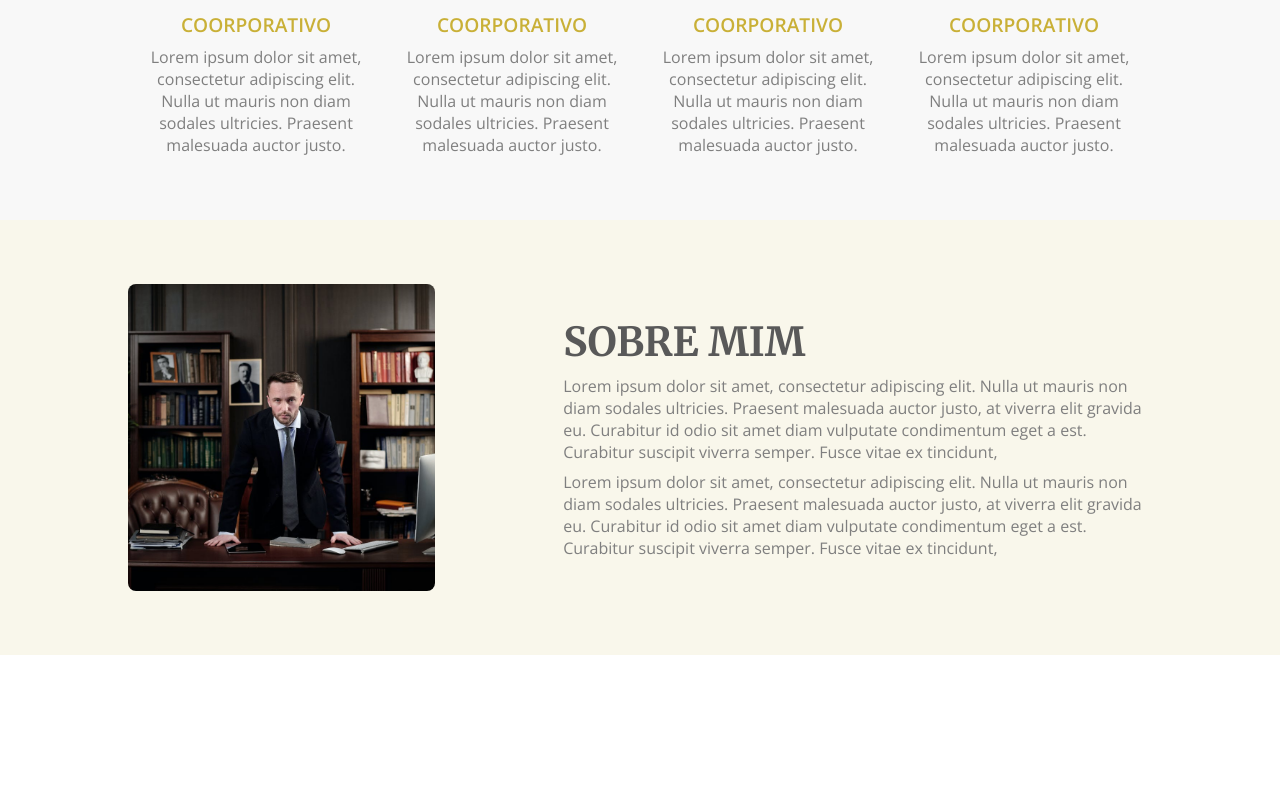
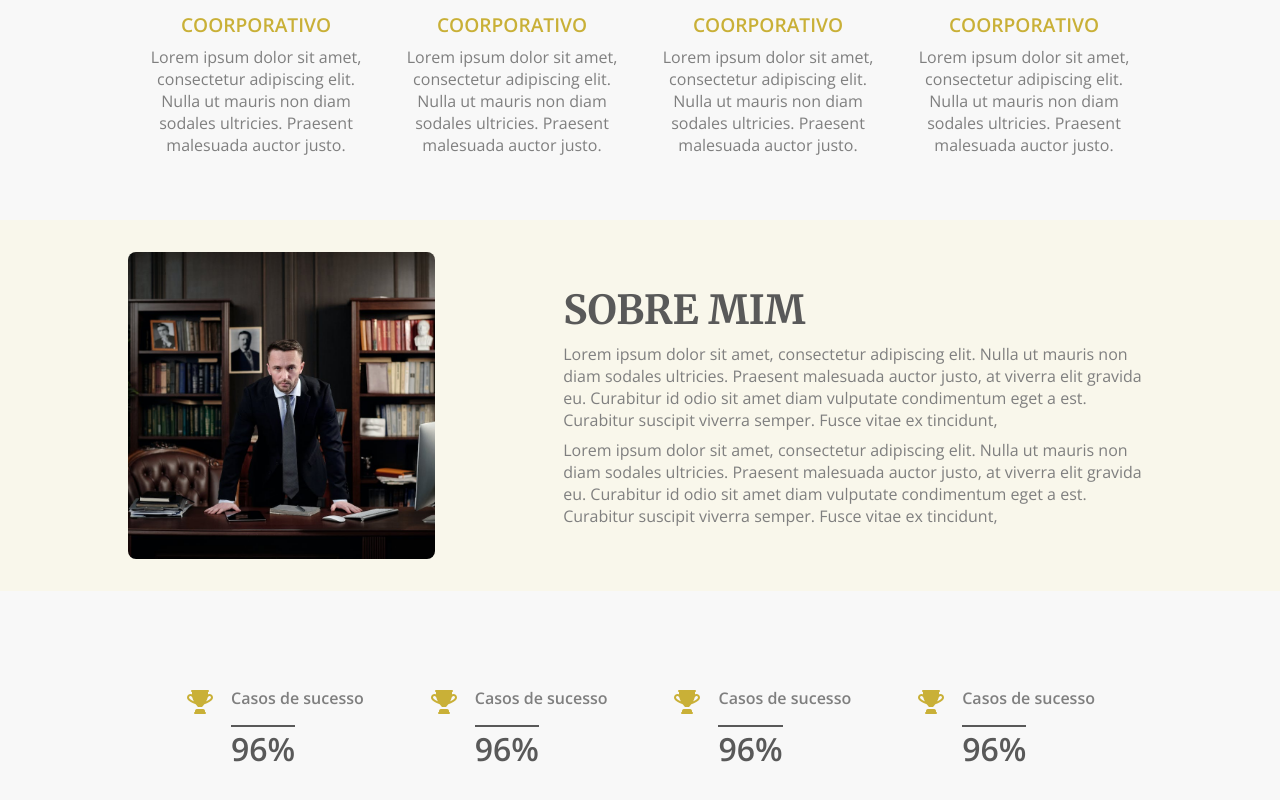
Before and after one commit to mrffilipe/landing-page-lawyer-victor-santos, a Next.js app: page / in a window 1280 px wide. Shown: the part 1069-1869 px from the top of the page. Before the commit the page ends 1724 px from the top, so only its background shows below. Built offline with nearby package versions, Linux system fonts and the light colour scheme.

Commit message:
Adding Cases component

```diff
--- a/src/app/page.tsx
+++ b/src/app/page.tsx
@@ -3,6 +3,7 @@ import styles from './page.module.css'
 import Welcome from '@/components/Welcome'
 import AreasOfExpertise from '@/components/AreasOfExpertise'
 import AboutMe from '@/components/AboutMe'
+import Cases from '@/components/Cases'
 
 export default function Home() {
   return (
@@ -10,6 +11,7 @@ export default function Home() {
       <Welcome />
       <AreasOfExpertise />
       <AboutMe />
+      <Cases />
     </>
   )
 }
--- a/src/components/AboutMe/styles.module.css
+++ b/src/components/AboutMe/styles.module.css
@@ -34,7 +34,7 @@
 
 @media screen and (min-width: 1280px) {
     .about_me {
-        padding: 4em 8em;
+        padding: 2em 8em;
         display: flex;
         align-items: center;
     }
--- /dev/null
+++ b/src/components/Cases/index.tsx
@@ -0,0 +1,42 @@
+import styles from './styles.module.css'
+
+import Image from 'next/image'
+
+import TrophyIcon from '@/assets/svg/trophy.png'
+
+const Cases = () => {
+    return (
+        <section className={styles.cases}>
+            <div className={styles.case}>
+                <Image src={TrophyIcon} alt='Icons8 Trophy' />
+                <div className={styles.result}>
+                    <span>Casos de sucesso</span>
+                    <p>96%</p>
+                </div>
+            </div>
+            <div className={styles.case}>
+                <Image src={TrophyIcon} alt='Icons8 Trophy' />
+                <div className={styles.result}>
+                    <span>Casos de sucesso</span>
+                    <p>96%</p>
+                </div>
+            </div>
+            <div className={styles.case}>
+                <Image src={TrophyIcon} alt='Icons8 Trophy' />
+                <div className={styles.result}>
+                    <span>Casos de sucesso</span>
+                    <p>96%</p>
+                </div>
+            </div>
+            <div className={styles.case}>
+                <Image src={TrophyIcon} alt='Icons8 Trophy' />
+                <div className={styles.result}>
+                    <span>Casos de sucesso</span>
+                    <p>96%</p>
+                </div>
+            </div>
+        </section>
+    )
+}
+
+export default Cases
--- /dev/null
+++ b/src/components/Cases/styles.module.css
@@ -0,0 +1,58 @@
+.cases {
+    padding: 4em 2em;
+    display: flex;
+    align-items: center;
+    flex-direction: column;
+}
+
+.case .header {
+    display: flex;
+    align-items: center;
+}
+
+.case .header img {
+    width: auto;
+    height: 25px;
+}
+
+.case .header span {
+    text-transform: uppercase;
+    margin-left: 1em;
+    color: #7f7f7f;
+    font-weight: 500;
+}
+
+.case {
+    display: flex;
+    margin-bottom: 3em;
+}
+
+.case .result {
+    margin-left: 1em;
+}
+
+.case .result span {
+    color: #7f7f7f;
+    font-weight: 700;
+}
+
+.case .result p {
+    width: max-content;
+    color: var(--secondary-color);
+    font-size: 2em;
+    font-weight: 700;
+    border-top: 2px solid var(--secondary-color);
+}
+
+@media screen and (min-width: 1280px) {
+    .cases {
+        padding: 6em 8em;
+        justify-content: space-evenly;
+        flex-direction: row;
+    }
+
+    .case {
+        margin: 0 .5em;
+        margin-bottom: 0;
+    }
+}
```
Also changed, not shown: src/assets/svg/trophy.png (added).
